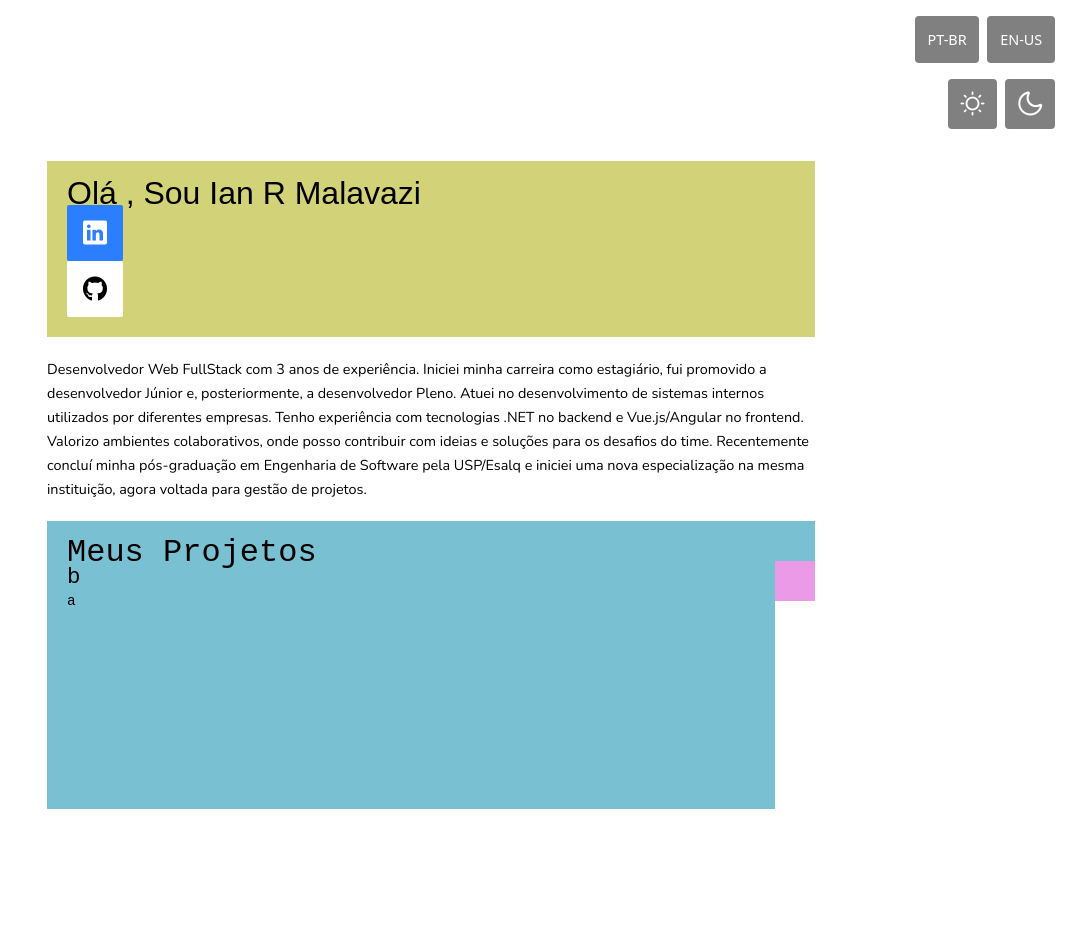
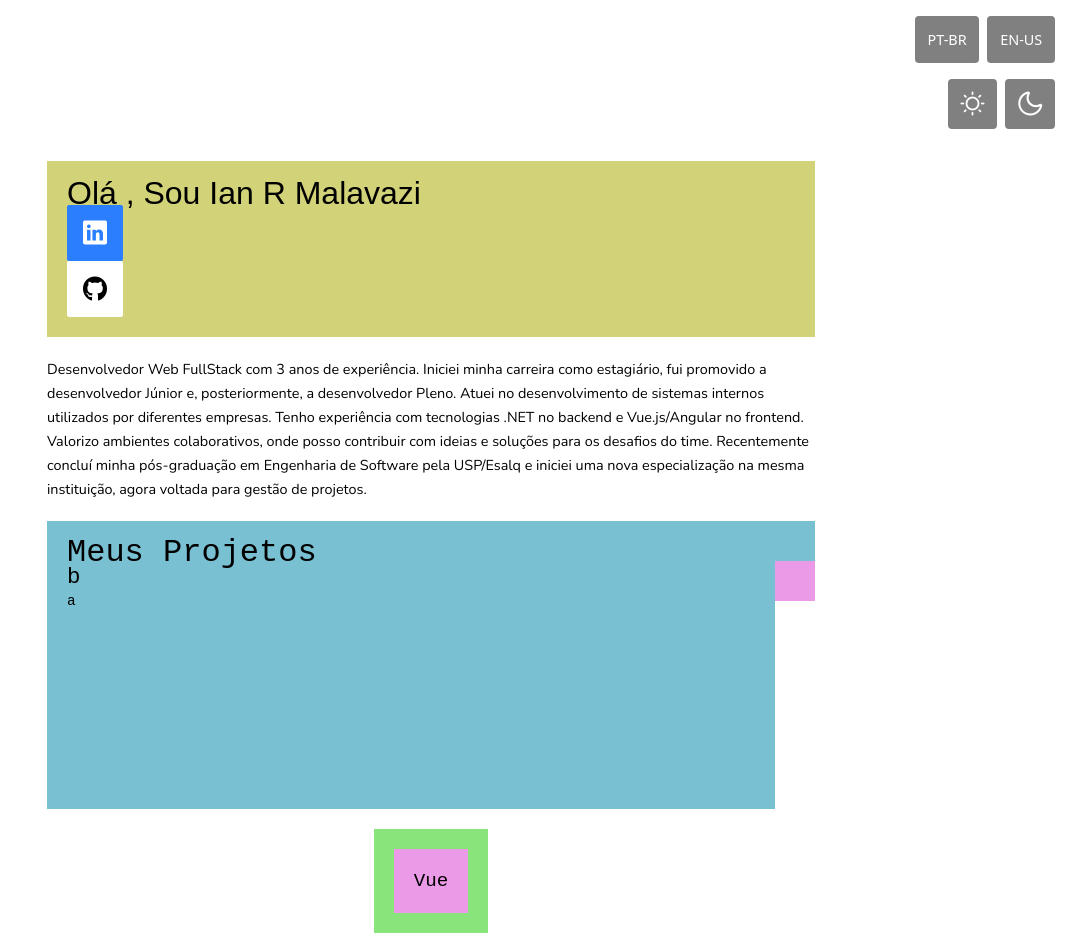
Before and after one commit to ianer-glitch/who-am-i-book, a Next.js app: page /portfolio/home in a window 1280 px wide. Shown: the whole page, without its empty margins (209-1280 px from the left). Built offline with nearby package versions, Linux system fonts and the light colour scheme; a web font is replaced by a local one.

Commit message:
feat: created experiencesPostIt

```diff
--- /dev/null
+++ b/src/app/portfolio/components/experiencesPostIt/ExperiencesPostIt.tsx
@@ -0,0 +1,23 @@
+import { PostIt } from "@/shared/components/atoms/postIt/PostIt";
+import { useExperience } from "./useExperience";
+
+export const ExperiencesPostIt = () => {
+  const {experiences} = useExperience()
+
+
+  return (
+    <PostIt color="green" className="flex flex-wrap items-center justify-start gap-4">
+      {experiences.map((m, key) => (
+        <PostIt color="pink" key={key}>
+          <ul>
+						{m.experiences.map((mItem,keyItem)=>(
+							<li key={keyItem}>
+								<h3>{mItem}</h3>
+							</li>
+						))}
+					</ul>
+        </PostIt>
+      ))}
+    </PostIt>
+  );
+};
--- /dev/null
+++ b/src/app/portfolio/components/experiencesPostIt/useExperience.ts
@@ -0,0 +1,31 @@
+import { useEffect, useState } from "react";
+import { IExperience } from "../../domain/IExperience";
+import { resources } from "@/shared/locales/languages";
+import { useTranslation } from "@/shared/locales";
+
+export const useExperience = () => {
+  const [experiences, setExperiences] = useState([] as IExperience[]);
+  const {currentLanguage} = useTranslation()
+
+  const experienceByLanguage: Record<keyof typeof resources, IExperience[]> = {
+    ptBr: [
+      {
+        title:"Client-Side",
+        experiences:["Vue"]
+      },
+    ],
+    enUs: [
+      {
+        title:"Client-Side",
+        experiences:["VueJS"]
+      },
+    ],
+  };
+
+  useEffect(()=>{
+    setExperiences(experienceByLanguage[currentLanguage])
+
+  },[currentLanguage])
+
+  return{ experiences }
+};
--- /dev/null
+++ b/src/app/portfolio/domain/IExperience.ts
@@ -0,0 +1,4 @@
+export interface IExperience {
+    title : string,
+    experiences : string[]
+}
--- a/src/app/portfolio/home/page.tsx
+++ b/src/app/portfolio/home/page.tsx
@@ -4,6 +4,7 @@ import { useTranslation } from "@/shared/locales";
 import { ProfilePostIt } from "../components/profilePostIt/ProfilePostIt";
 import style from "./home.module.css"
 import { ProjectsPostItList } from "../components/projectsPostItList/ProjectsPostItList";
+import { ExperiencesPostIt } from "../components/experiencesPostIt/ExperiencesPostIt";
 
 export default function Home() {
 
@@ -15,6 +16,7 @@ export default function Home() {
       <ProfilePostIt/>
       <p style={{fontFamily:"var(--font-nunito)"}}>{t("homeAbout")}</p>
       <ProjectsPostItList/>
+      <ExperiencesPostIt/>
     </section>
   </div>
   );
```
